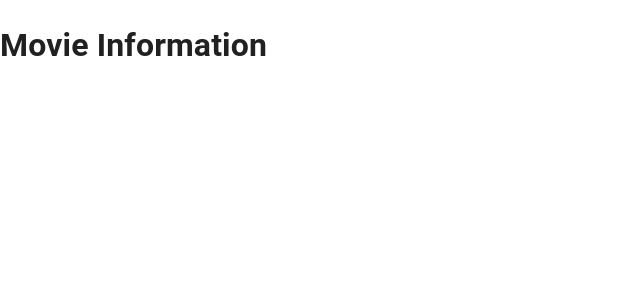
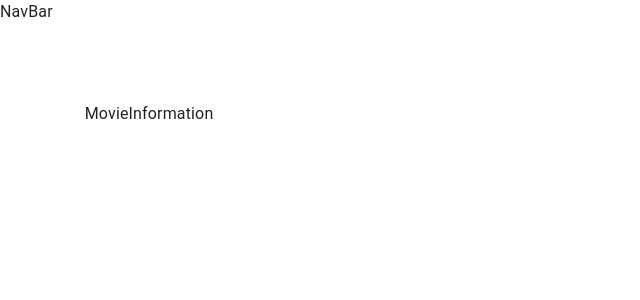
Before and after one commit to s3796613/MovieApp, a React (Create React App) app: page /movie/1 in a window 1280 px wide. Shown: the top 300 px of the page, without its empty margins (0-640 px from the left). Built offline with nearby package versions, Linux system fonts and the light colour scheme.

Commit message:
File and folder structure

```diff
--- /dev/null
+++ b/src/components/Actors/Actors.jsx
@@ -0,0 +1,9 @@
+import React from 'react';
+
+function Actors() {
+  return (
+    <div>Actors</div>
+  );
+}
+
+export default Actors;
--- a/src/components/App.jsx
+++ b/src/components/App.jsx
@@ -1,25 +1,29 @@
 import { CssBaseline } from '@mui/material';
 import React from 'react';
-import { Route, Switch } from 'react-router-dom/cjs/react-router-dom.min';
-// import { Route, Switch } from 'react-router-dom';
+import { Route, Switch } from 'react-router-dom';
+import { Movies, MovieInformation, Actors, Profile, NavBar } from '.';
+import useStyles from './styles';
 
 function App() {
+  const classes = useStyles();
   return (
-    <div>
+    <div className={classes.root}>
       <CssBaseline />
-      <main>
+      <NavBar />
+      <main className={classes.content}>
+        <div className={classes.toolbar} />
         <Switch>
           <Route exact path="/movie/:id">
-            <h1>Movie Information</h1>
+            <MovieInformation />
           </Route>
           <Route exact path="/actor/:id">
-            <h1>Actors</h1>
+            <Actors />
           </Route>
           <Route exact path="/">
-            <h1>Movies</h1>
+            <Movies />
           </Route>
           <Route exact path="/profile/:id">
-            <h1>Profile</h1>
+            <Profile />
           </Route>
         </Switch>
       </main>
--- /dev/null
+++ b/src/components/MovieInformation/MovieInformation.jsx
@@ -0,0 +1,9 @@
+import React from 'react';
+
+function MovieInformation() {
+  return (
+    <div>MovieInformation</div>
+  );
+}
+
+export default MovieInformation;
--- /dev/null
+++ b/src/components/Movies/Movies.jsx
@@ -0,0 +1,9 @@
+import React from 'react';
+
+function Movies() {
+  return (
+    <div>Movies</div>
+  );
+}
+
+export default Movies;
--- /dev/null
+++ b/src/components/NavBar/NavBar.jsx
@@ -0,0 +1,9 @@
+import React from 'react';
+
+function NavBar() {
+  return (
+    <div>NavBar</div>
+  );
+}
+
+export default NavBar;
--- /dev/null
+++ b/src/components/Profile/Profile.jsx
@@ -0,0 +1,9 @@
+import React from 'react';
+
+function Profile() {
+  return (
+    <div>Profile</div>
+  );
+}
+
+export default Profile;
--- /dev/null
+++ b/src/components/index.js
@@ -0,0 +1,5 @@
+export { default as Actors } from './Actors/Actors';
+export { default as Movies } from './Movies/Movies';
+export { default as MovieInformation } from './MovieInformation/MovieInformation';
+export { default as Profile } from './Profile/Profile';
+export { default as NavBar } from './NavBar/NavBar';
--- /dev/null
+++ b/src/components/styles.js
@@ -0,0 +1,19 @@
+import { makeStyles } from '@mui/styles';
+
+export default makeStyles(() => ({
+  root: {
+    display: 'flex',
+    width: '100%',
+  },
+
+  toolbar: {
+    height: '70px',
+  },
+
+  content: {
+    flexGrow: '1',
+    padding: '2em',
+
+  },
+
+}));
```
Also changed, not shown: 2 other files (tests, documents, lock files or other folders).
